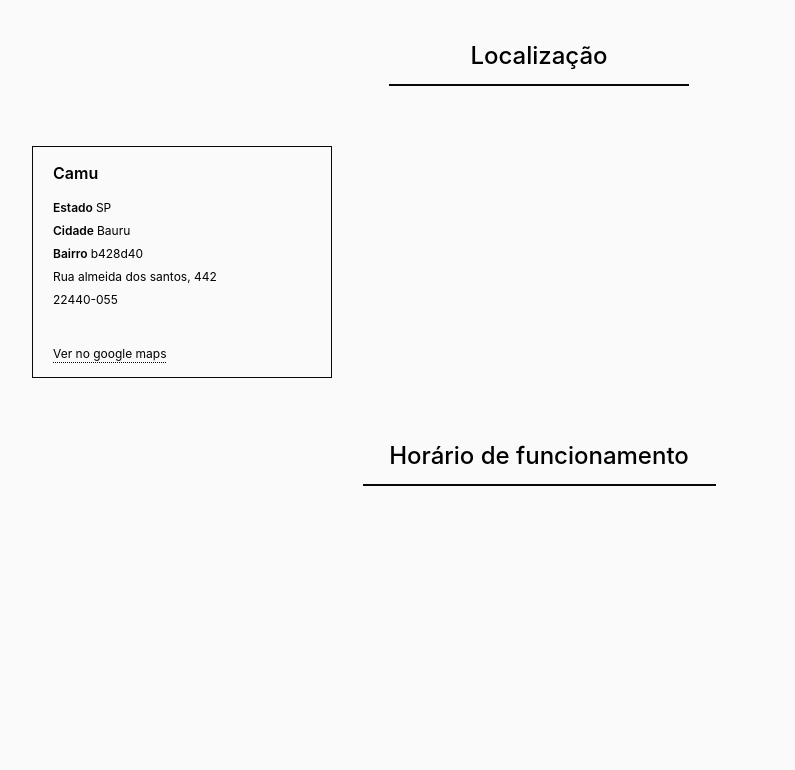
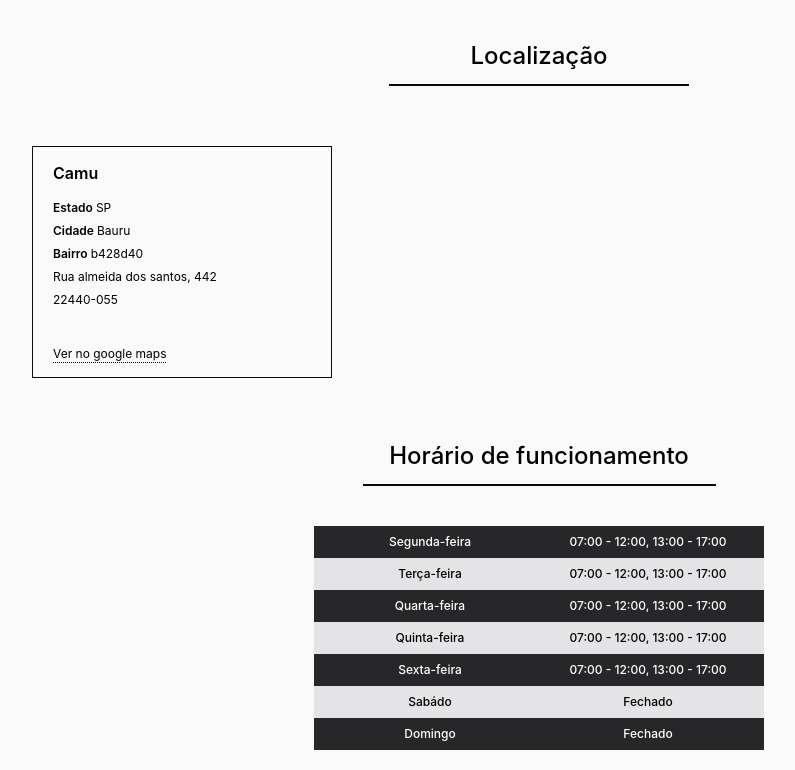
Before and after one commit to GilkleberMedeiros/camu, a React (Vite) app: page / in a window 1280 px wide. Shown: the part 548-1318 px from the top of the page, without its empty margins (101-896 px from the left). Before the commit the page ends 1054 px from the top, so only its background shows below. Built offline with nearby package versions, Linux system fonts and the light colour scheme; a web font is replaced by a local one.

Commit message:
feat: adding ZebraOpeningHoursTable component on 'Horário de funcionamento' section.

```diff
--- a/src/components/containers.jsx
+++ b/src/components/containers.jsx
@@ -14,3 +14,76 @@ export function Section({ title, children })
     </div>
   );
 }
+
+export function ZebraOpeningHoursTable({ openingHoursInfo })
+{
+  return (
+    <table className="w-[28.126rem]">
+      <tbody>
+        <tr
+          id="tableRowSegunda"
+          className="flex text-[0.75rem] font-medium bg-secondary-black text-white p-[7px]"
+        >
+          <td className="inline-flex justify-center w-[50%]">Segunda-feira</td>
+          <td className="inline-flex justify-center w-[50%]" >
+            {openingHoursInfo.monday}
+          </td>
+        </tr>
+        <tr
+          id="tableRowTerca"
+          className="flex text-[0.75rem] font-medium bg-secondary-white text-black p-[7px]"
+        >
+          <td className="inline-flex justify-center w-[50%]" >Terça-feira</td>
+          <td className="inline-flex justify-center w-[50%]" >
+            {openingHoursInfo.tuesday}
+          </td>
+        </tr>
+        <tr
+          id="tableRowQuarta"
+          className="flex text-[0.75rem] font-medium bg-secondary-black text-white p-[7px]"
+        >
+          <td className="inline-flex justify-center w-[50%]" >Quarta-feira</td>
+          <td className="inline-flex justify-center w-[50%]" >
+            {openingHoursInfo.wednesday}
+          </td>
+        </tr>
+        <tr
+          id="tableRowQuinta"
+          className="flex text-[0.75rem] font-medium bg-secondary-white text-black p-[7px]"
+        >
+          <td className="inline-flex justify-center w-[50%]" >Quinta-feira</td>
+          <td className="inline-flex justify-center w-[50%]" >
+            {openingHoursInfo.thursday}
+          </td>
+        </tr>
+        <tr
+          id="tableRowSexta"
+          className="flex text-[0.75rem] font-medium bg-secondary-black text-white p-[7px]"
+        >
+          <td className="inline-flex justify-center w-[50%]" >Sexta-feira</td>
+          <td className="inline-flex justify-center w-[50%]" >
+            {openingHoursInfo.friday}
+          </td>
+        </tr>
+        <tr
+          id="tableRowSabado"
+          className="flex text-[0.75rem] font-medium bg-secondary-white text-black p-[7px]"
+        >
+          <td className="inline-flex justify-center w-[50%]" >Sabádo</td>
+          <td className="inline-flex justify-center w-[50%]" >
+            {openingHoursInfo.saturday}
+          </td>
+        </tr>
+        <tr
+          id="tableRowDomingo"
+          className="flex text-[0.75rem] font-medium bg-secondary-black text-white p-[7px]"
+        >
+          <td className="inline-flex justify-center w-[50%]" >Domingo</td>
+          <td className="inline-flex justify-center w-[50%]" >
+            {openingHoursInfo.sunday}
+          </td>
+        </tr>
+      </tbody>
+    </table>
+  );
+}
--- a/src/components/main.jsx
+++ b/src/components/main.jsx
@@ -1,6 +1,6 @@
 import { Logo } from "./icons.jsx";
 import { MenuAndMediaShare } from "./menus.jsx";
-import { Section } from "./containers.jsx";
+import { Section, ZebraOpeningHoursTable } from "./containers.jsx";
 import { ImageTextCarousel } from "./carousels.jsx";
 import { CardsList, PhysicalAdressCard } from "./cards";
 
@@ -29,6 +29,16 @@ export function Main()
     "viewOnMapsUrl": "https://www.google.com/maps?q=-23.541419434132827,-46.62919203153549"
   };
 
+  const openingHoursInfo = {
+    "monday": "07:00 - 12:00, 13:00 - 17:00",
+    "tuesday": "07:00 - 12:00, 13:00 - 17:00",
+    "wednesday": "07:00 - 12:00, 13:00 - 17:00",
+    "thursday": "07:00 - 12:00, 13:00 - 17:00",
+    "friday": "07:00 - 12:00, 13:00 - 17:00",
+    "saturday": "Fechado",
+    "sunday": "Fechado",
+  };
+
   return (
     <div className="m-0 b-0 p-0">
       <Section title="Sobre" children={<ImageTextCarousel />}/>
@@ -39,7 +49,7 @@ export function Main()
         </CardsList>
       </Section>
       <Section title="Horário de funcionamento">
-
+        <ZebraOpeningHoursTable openingHoursInfo={openingHoursInfo}/>
       </Section>
     </div>
   );
```
